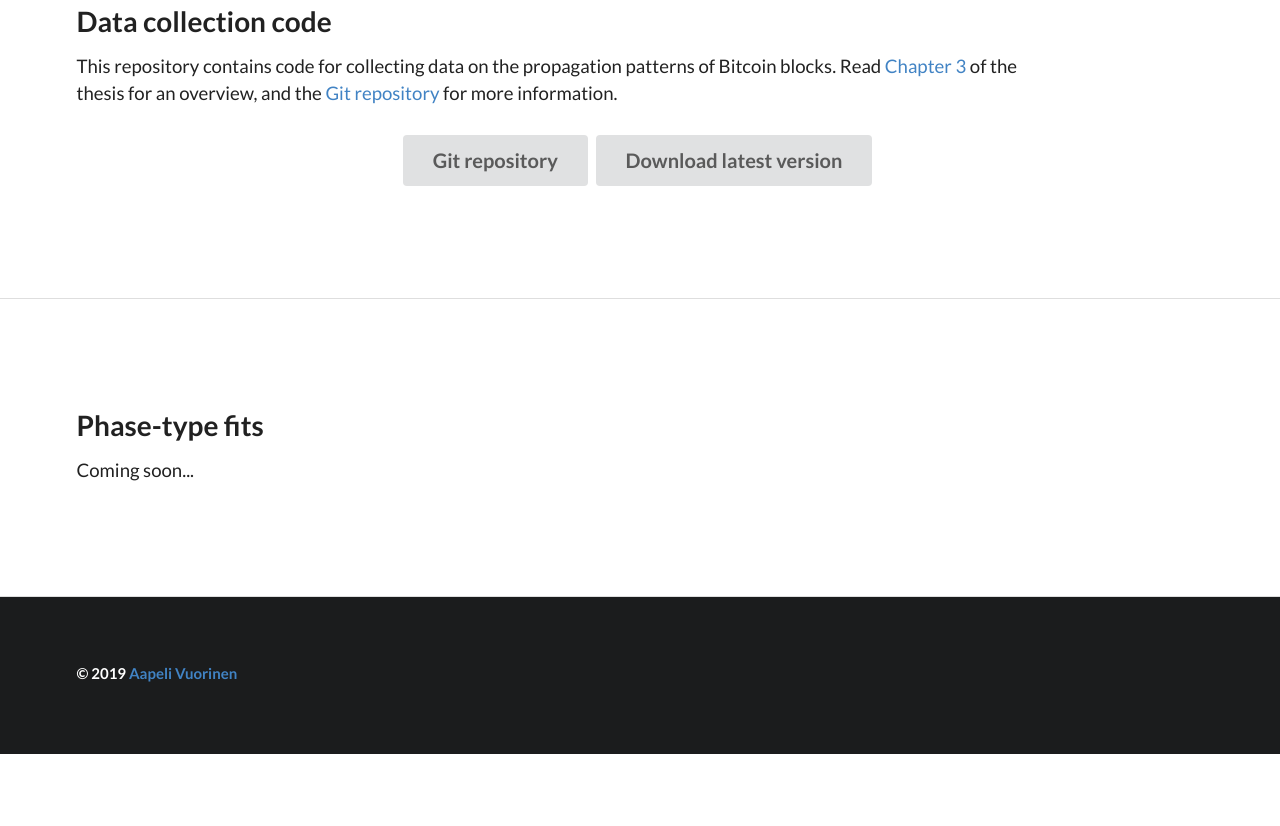
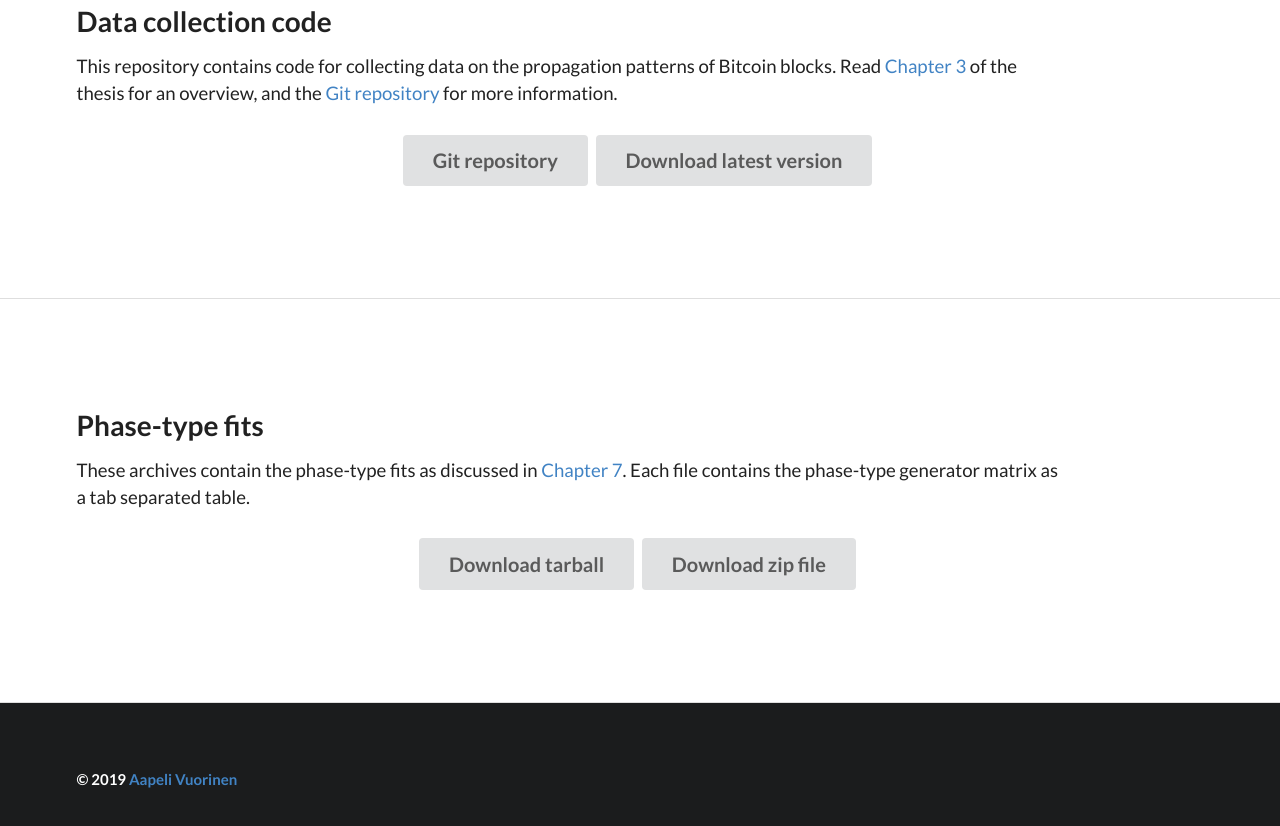
Before and after one commit to aapeliv/bitcoin-website, a plain HTML site: page index.html in a window 1280 px wide. Shown: the part 1871-2697 px from the top of the page. Before the commit the page ends 2625 px from the top, so only its background shows below. Drawn offline with Linux system fonts and the light colour scheme; a web font is replaced by a local one.

Commit message:
Add PH fit section

```diff
--- a/index.html
+++ b/index.html
@@ -148,7 +148,13 @@
       <div class="row">
         <div class="fourteen wide column">
           <h3 class="ui header">Phase-type fits</h3>
-          <p>Coming soon...</p>
+          <p>These archives contain the phase-type fits as discussed in <a href="https://bitcoin.aapelivuorinen.com/thesis.pdf#chapter.7">Chapter 7</a>. Each file contains the phase-type generator matrix as a tab separated table.</p>
+        </div>
+      </div>
+      <div class="row">
+        <div class="center aligned column">
+          <a class="ui huge button" href="https://blockchain-data.s3-ap-southeast-2.amazonaws.com/fits.tar.gz">Download tarball</a>
+          <a class="ui huge button" href="https://blockchain-data.s3-ap-southeast-2.amazonaws.com/fits.zip">Download zip file</a>
         </div>
       </div>
     </div>
```
